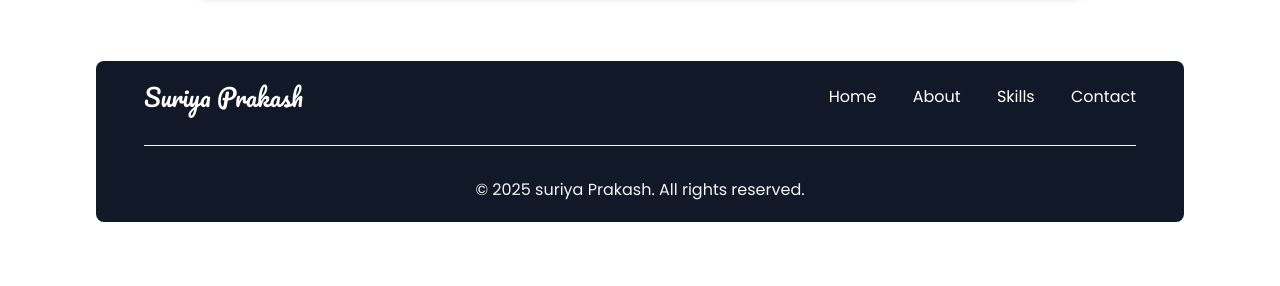
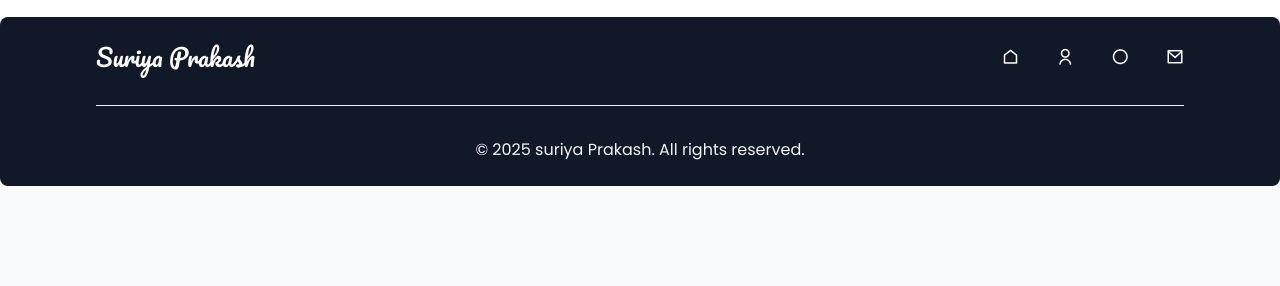
Before and after one commit to SuriyaPrakash-Developer/personal-Portfolio, a React app: page index.html in a window 1280 px wide. Shown: the part 3399-3685 px from the top of the page. After the commit the page ends 3585 px from the top, so only its background shows below. Built offline with nearby package versions, Linux system fonts and the light colour scheme.

Commit message:
Personal Portfolio

```diff
--- a/index.html
+++ b/index.html
@@ -51,11 +51,11 @@
     <div id="mobile-menu"
       class="absolute left-0 right-0 transition-all duration-300 bg-white shadow-md opacity-0 pointer-events-none mobile-menu top-full md:hidden">
       <div class="flex flex-col items-center py-8 space-y-6">
-        <a href="#home" class="text-gray-800 transition-colors duration-300 hover:text-primary">Home</a>
-        <a href="#about" class="text-gray-800 transition-colors duration-300 hover:text-primary">About</a>
-        <a href="#skills" class="text-gray-800 transition-colors duration-300 hover:text-primary">Skills</a>
-        <a href="#projects" class="text-gray-800 transition-colors duration-300 hover:text-primary">Projects</a>
-        <a href="#contact" class="text-gray-800 transition-colors duration-300 hover:text-primary">Contact</a>
+        <a href="#home" class="text-gray-800 transition-colors duration-800 hover:text-primary">Home</a>
+        <a href="#about" class="text-gray-800 transition-colors duration-800 hover:text-primary">About</a>
+        <a href="#skills" class="text-gray-800 transition-colors duration-800 hover:text-primary">Skills</a>
+        <a href="#projects" class="text-gray-800 transition-colors duration-800 hover:text-primary">Projects</a>
+        <a href="#contact" class="text-gray-800 transition-colors duration-800 hover:text-primary">Contact</a>
       </div>
     </div>
   </header>
@@ -234,7 +234,7 @@
     </div>
   </section>
   <!-- project -->
-<div class="px-6 py-16 bg-white projects md:px-12 lg:px-24">
+<section id="projects" class="px-6 py-16 bg-white projects md:px-12 lg:px-24">
     <div class="container mx-auto section">
       <div class="mb-16 text-center">
         <h2 class="mb-4 text-3xl font-bold text-gray-900 md:text-4xl">My Projects</h2>
@@ -245,14 +245,14 @@
         <div class="grid grid-cols-1 gap-12 mt-12 md:grid-cols-2 lg:grid-cols-3">
           <div class="p-3 bg-gray-100 rounded-lg shadow-md">
             <img src="images/project01.png" alt="" class="object-cover w-full h-48 px-1 mb-4 rounded-lg">
-            <h4 class="mb-2 text-lg font-semibold text-gray-900">Personal Portfolio <a href=""><i class="px-1 fab fa-github"></i></a></h4>
+            <h4 class="mb-2 text-lg font-semibold text-gray-900">Personal Portfolio  <a href=""><i class="px-1 fab fa-github"></i></a></h4>
             <p class="mb-2 text-gray-700"> Built a professional portfolio website <br> using HTML, CSS, and JavaScript.
               <br> <span class="text-sm text-gray-500">(May-2025)</span>
  </p>
           </div>
           <div class="p-3 bg-gray-100 rounded-lg shadow-md">
             <img src="./images/project02.png " alt="" class="w-full h-48 px-1 mb-4 rounded-lg ">
-            <h4 class="mb-2 text-lg font-semibold text-gray-900 "> <a href="">AI ChatBOT Using Rest API <i class="px-1 fab fa-github"></i></a></h4>
+            <h4 class="mb-2 text-lg font-semibold text-gray-900 "> <a href="https://ai-firechat.web.app/">AI ChatBOT Using Rest API </a> <a href="https://github.com/SuriyaPrakash-Developer/CHATBOT"><i class="px-1 fab fa-github"></i></a> </h4>
             <p class="px-3 text-gray-700">Developed an AI chatbot using JavaScript and React, styled with Tailwind CSS, and integrated Gemini 2.5 Flash via REST API.
               <span class="text-sm text-gray-500">
                 (May-June)
@@ -261,7 +261,7 @@
           </div>
           <div class="p-3 bg-gray-100 rounded-lg shadow-md">
             <img src="./images/project03.png" alt="" class="w-full h-48 px-1 mb-4 rounded-lg">
-            <h4 class="mb-2 text-lg font-semibold text-gray-900"><a href="">Book Management System <i class="px-1 fab fa-github"></i></a></h4>
+            <h4 class="mb-2 text-lg font-semibold text-gray-900"><a href="">Book Management System</a> <a href=""></a><a href="https://github.com/SuriyaPrakash-Developer/BOOK-MANAGEMENT-SYSTEM"><i class="px-1 fab fa-github"></i></a></h4>
             <p class="px-5 text-gray-700">Built a JavaScript web app with CRUD operations to add, view, edit, and delete data easily.
                <span class="text-sm text-gray-500">
                 <br>
@@ -271,8 +271,7 @@
           </div>
         </div>
       </div>
-
-    </div>
+    </section>
 
 
 
@@ -356,17 +355,17 @@
     </div>
   </section>
   <!-- Footer -->
-  <footer class="px-6 py-5 text-white bg-gray-900 rounded md:px-12 lg:px-15">
+  <footer class="py-6 text-white bg-gray-900 rounded px-9 md:px-12 lg:px-24">
     <div class="container mx-auto">
       <div class="flex flex-col items-center justify-between md:flex-row">
         <div class="text-2xl font-['Pacifico'] mb-6 md:mb-0">
           Suriya Prakash
         </div>
-        <div class="flex flex-col items-center space-y-4 md:flex-row md:space-y-0 md:space-x-8 sm:hidden lg:block ">
-          <a href="#home" class="transition-colors duration-300 hover:text-primary ">Home</a>
-          <a href="#about" class="transition-colors duration-300 hover:text-primary">About</a>
-          <a href="#skills" class="transition-colors duration-300 hover:text-primary">Skills</a>
-          <a href="#contact" class="transition-colors duration-300 hover:text-primary">Contact</a>
+        <div class="flex flex-col items-center space-y-4 text-lg md:flex-row md:space-y-0 md:space-x-8 sm:hidden lg:block">
+          <a href="#home" class="transition-colors duration-300 hover:text-primary "><i class="ri-home-line"></i></a>
+          <a href="#about" class="transition-colors duration-300 hover:text-primary"><i class="ri-user-line"></i></a>
+          <a href="#skills" class="transition-colors duration-300 hover:text-primary"><i class="ri-skill-line"></i></a>
+          <a href="#contact" class="transition-colors duration-300 hover:text-primary "><i class="ri-mail-line"></i></a>
         </div>
       </div>
       <div class="pt-8 mt-8 text-center text-gray-100 border-t border-gray-100">
@@ -374,7 +373,6 @@
       </div>
     </div>
   </footer>
-
 
   <script id="navigation-script">
     document.addEventListener("DOMContentLoaded", function () {
```
